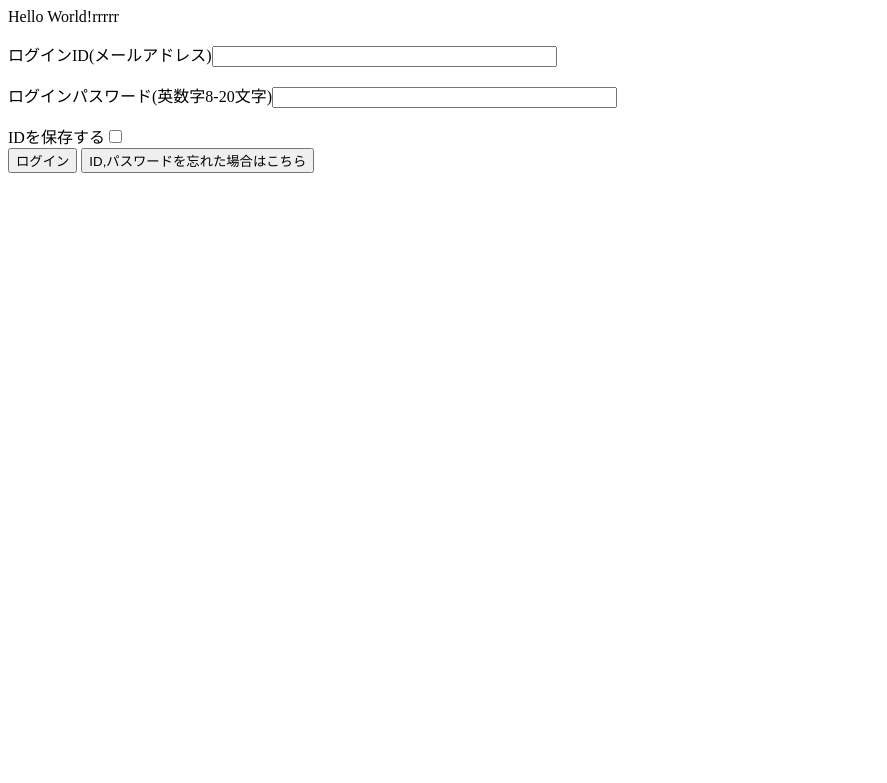
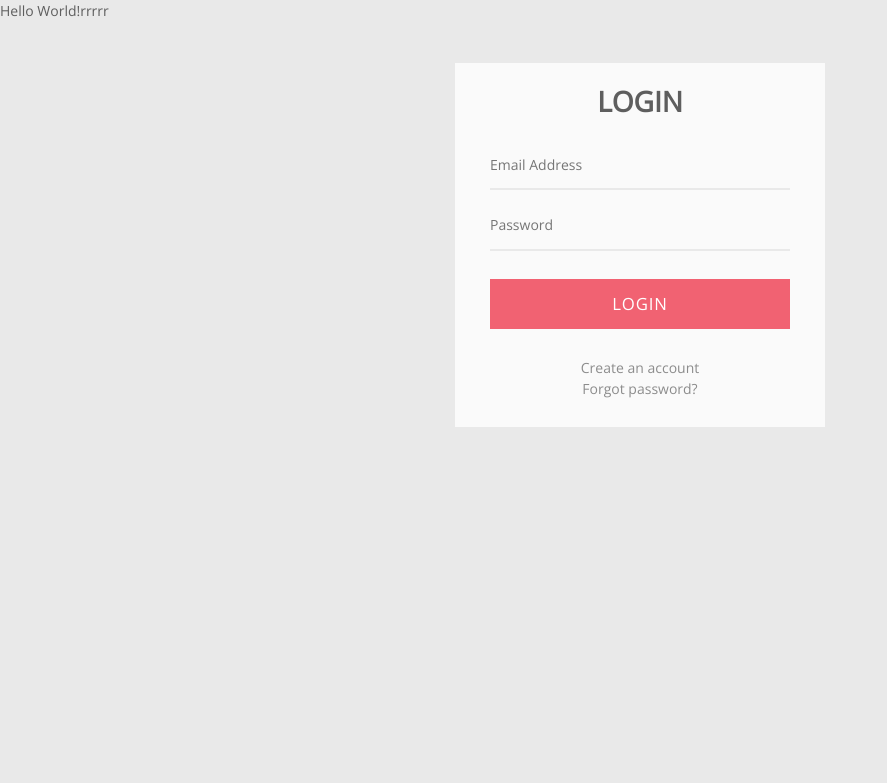
Before and after one commit to toyoko-creators/test-service, a PHP site: page / in a window 1280 px wide. Shown: the top 783 px of the page, without its empty margins (0-887 px from the left). Run offline with PHP 8.4, Linux system fonts and the light colour scheme; some libraries are stand-ins or nearby versions.

Commit message:
ログイン画面

```diff
--- /dev/null
+++ b/css/style.css
@@ -0,0 +1,97 @@
+/* Fonts */
+@import url(https://fonts.googleapis.com/css?family=Open+Sans:400);
+
+/* fontawesome */
+@import url(http://weloveiconfonts.com/api/?family=fontawesome);
+[class*="fontawesome-"]:before {
+  font-family: 'FontAwesome', sans-serif;
+}
+
+/* Simple Reset */
+* { margin: 0; padding: 0; box-sizing: border-box; }
+
+/* body */
+body {
+  background: #e9e9e9;
+  color: #5e5e5e;
+  font: 400 87.5%/1.5em 'Open Sans', sans-serif;
+}
+
+/* Form Layout */
+.form-wrapper {
+  background: #fafafa;
+  margin: 3em auto;
+  padding: 0 1em;
+  max-width: 370px;
+}
+
+h1 {
+  text-align: center;
+  padding: 1em 0;
+}
+
+form {
+  padding: 0 1.5em;
+}
+
+.form-item {
+  margin-bottom: 0.75em;
+  width: 100%;
+}
+
+.form-item input {
+  background: #fafafa;
+  border: none;
+  border-bottom: 2px solid #e9e9e9;
+  color: #666;
+  font-family: 'Open Sans', sans-serif;
+  font-size: 1em;
+  height: 50px;
+  transition: border-color 0.3s;
+  width: 100%;
+}
+
+.form-item input:focus {
+  border-bottom: 2px solid #c0c0c0;
+  outline: none;
+}
+
+.button-panel {
+  margin: 2em 0 0;
+  width: 100%;
+}
+
+.button-panel .button {
+  background: #f16272;
+  border: none;
+  color: #fff;
+  cursor: pointer;
+  height: 50px;
+  font-family: 'Open Sans', sans-serif;
+  font-size: 1.2em;
+  letter-spacing: 0.05em;
+  text-align: center;
+  text-transform: uppercase;
+  transition: background 0.3s ease-in-out;
+  width: 100%;
+}
+
+.button:hover {
+  background: #ee3e52;
+}
+
+.form-footer {
+  font-size: 1em;
+  padding: 2em 0;
+  text-align: center;
+}
+
+.form-footer a {
+  color: #8c8c8c;
+  text-decoration: none;
+  transition: border-color 0.3s;
+}
+
+.form-footer a:hover {
+  border-bottom: 1px dotted #8c8c8c;
+}
--- a/index.php
+++ b/index.php
@@ -14,15 +14,35 @@ echo "Hello World!rrrrr"
 ?>
 <!DOCTYPE HTML>
 <html lang="ja">
+
 <head>
-<title>てすと</title>
+	<meta charset="UTF-8">
+	<meta name="viewpoint" content="width=device-width">
+	<title>Login</title>
+	<link rel="stylesheet" href="css/style.css">
 </head>
+
 <body>
-	<form id="Rogin" action="">
-		<p><label>ログインID(メールアドレス)<input type="text" name="ID" size="40"></label></p>
-		<p><label>ログインパスワード(英数字8-20文字)<input type="password" name="PASSWORD" size="40"  maxlength="20"></label></p>
-		 <label>IDを保存する<input type="checkbox"></label><br>
-		<input type="submit"value="ログイン"> <input type="button"value="ID,パスワードを忘れた場合はこちら">
-	</form>
+<div class="form-wrapper">
+  <h1>LOGIN</h1>
+  <form>
+    <div class="form-item">
+      <label for="email"></label>
+      <input type="email" name="email" required="required" placeholder="Email Address"></input>
+    </div>
+    <div class="form-item">
+      <label for="password"></label>
+      <input type="password" name="password" required="required" placeholder="Password"></input>
+    </div>
+    <div class="button-panel">
+      <input type="submit" class="button" value="LOGIN"></input>
+    </div>
+  </form>
+  <div class="form-footer">
+    <p><a href="#">Create an account</a></p>
+    <p><a href="#">Forgot password?</a></p>
+  </div>
+</div>
 </body>
+
 </html>
```
